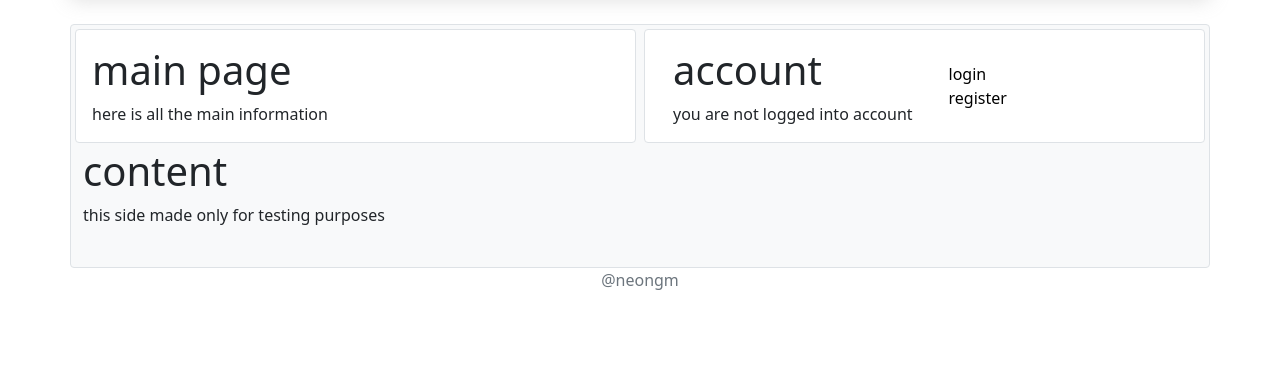
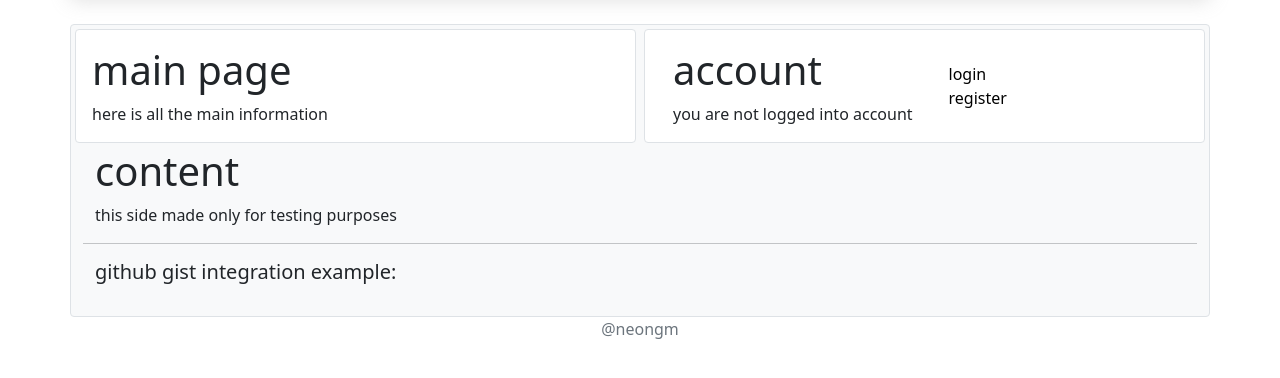
Before and after one commit to neongm/django-practice-2, a Django app: page / in a window 1280 px wide. Shown: the part 58-436 px from the top of the page. Run offline with Django 3.2, Linux system fonts and the light colour scheme.

Commit message:
gist integration example on the main page

```diff
--- a/templates/index/index.html
+++ b/templates/index/index.html
@@ -47,9 +47,19 @@
         </div>
 
     </div>
+    <div class="container">
+        <h1>content</h1>
+        <p>this side made only for testing purposes</p>
+    </div>
 
-    <h1>content</h1>
-    <p>this side made only for testing purposes</p>
+
+    <hr />
+    <div class="container">
+        <h3 class="lead">github gist integration example:</h3>
+        <div>
+            <script src="https://gist.github.com/neongm/6448a139acfa6314df2e4776eaacaf0a.js"></script>
+        </div>
+    </div>
     <br>
 
 </div>
```
